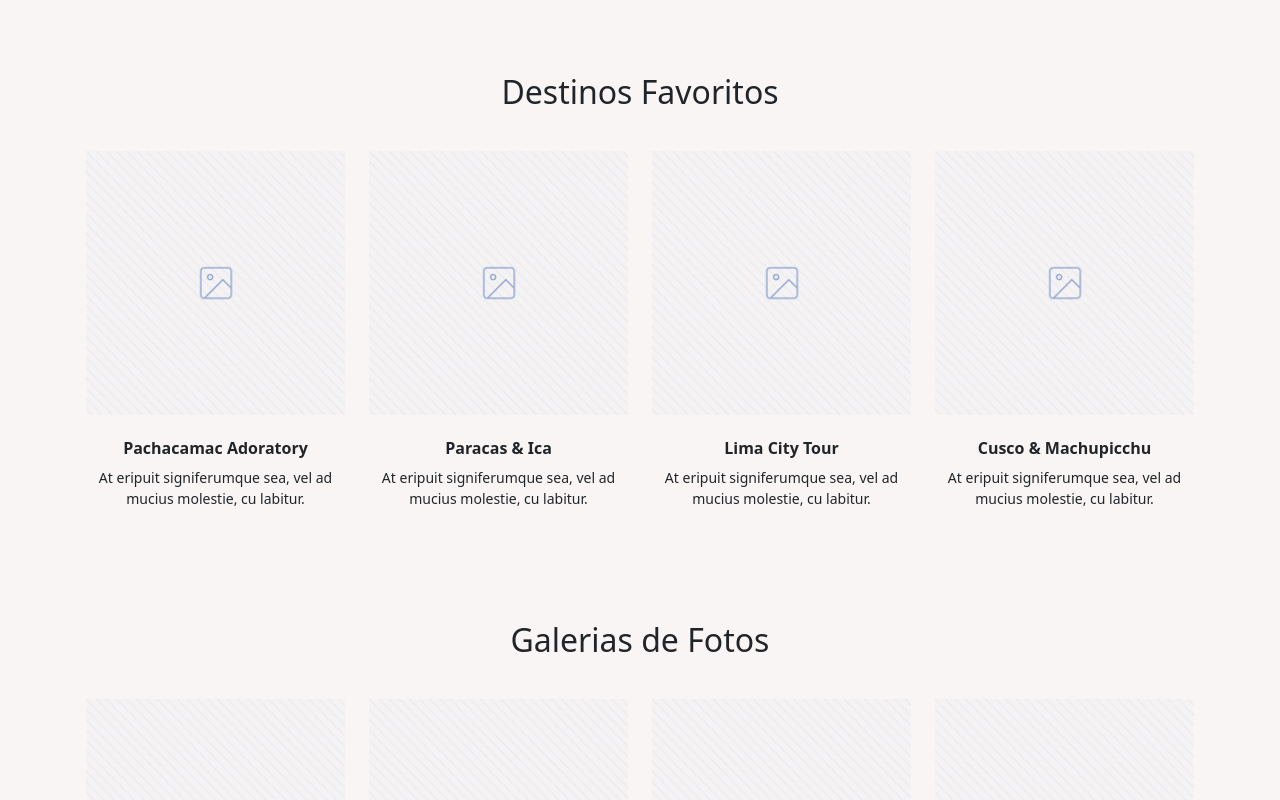
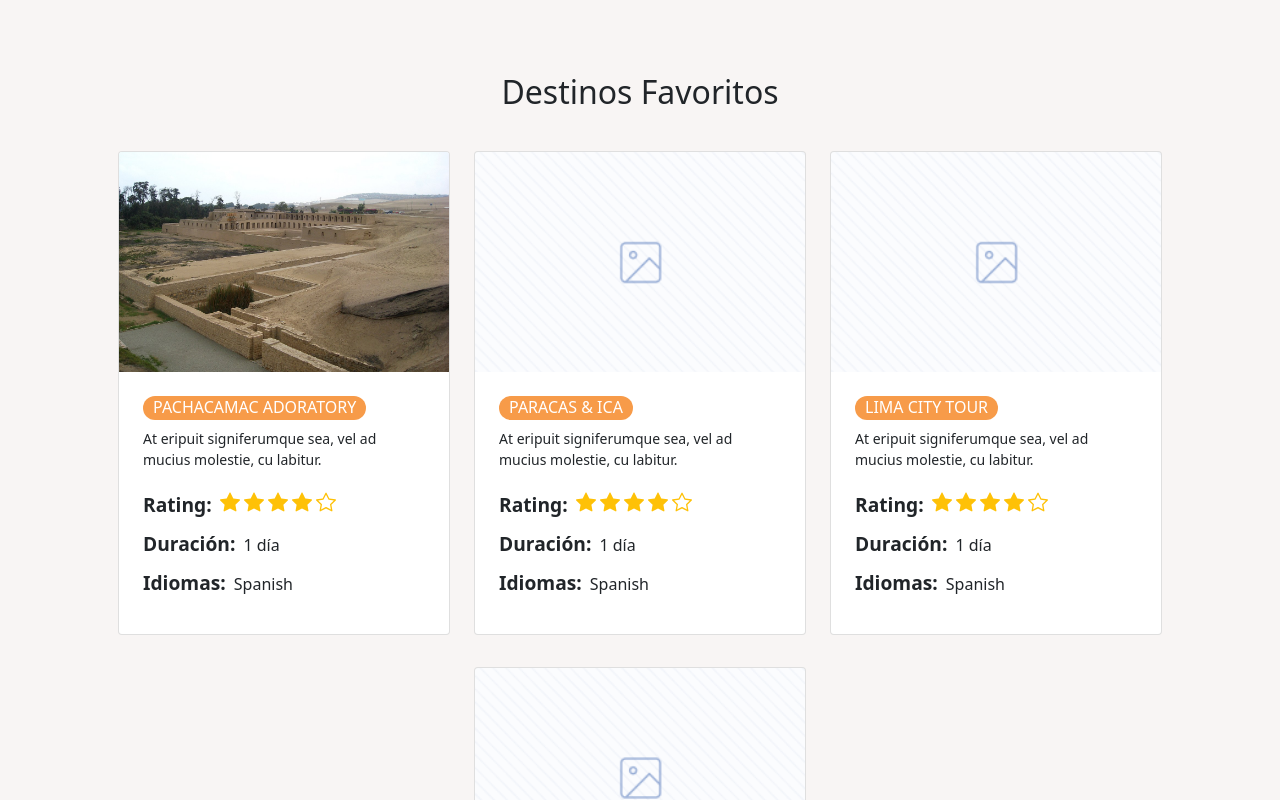
Before and after one commit to helio3197/magic-peru, a React (Create React App) app: page / in a window 1280 px wide. Shown: the part 1240-2040 px from the top of the page. Built offline with nearby package versions, Linux system fonts and the light colour scheme.

Commit message:
Update Favorites destenies section

```diff
--- a/src/App.scss
+++ b/src/App.scss
@@ -126,6 +126,31 @@ body {
   }
 }
 
+.destiny-card {
+  .card-title {
+    font-size: 1rem;
+    padding: 2px 10px;
+    text-transform: uppercase;
+    border-radius: 50px;
+    background-color: $primary;
+    width: fit-content;
+    color: white;
+  }
+
+  .card-text {
+    font-size: 0.875rem;
+  }
+
+  h4 {
+    font-size: 1.2rem;
+    font-weight: bold;
+  }
+
+  ul {
+    color: #fec107;
+  }
+}
+
 .review-carousel {
   .carousel-control-prev,
   .carousel-control-next {
--- a/src/components/Homepage/Destinies.js
+++ b/src/components/Homepage/Destinies.js
@@ -2,12 +2,14 @@ import PropTypes from 'prop-types';
 import Container from 'react-bootstrap/Container';
 import Row from 'react-bootstrap/Row';
 import Col from 'react-bootstrap/Col';
+import DestinyCard from './DestiniesCards/DestinyCard';
 import placeholderImg from '../../assets/destiny-placeholder.png';
+import pachaImg from '../../assets/lima/pachacamac/pacha-1.jpg';
 
 const Destinies = ({ id }) => {
   const destiniesItems = [
     {
-      image: placeholderImg,
+      image: pachaImg,
       title: 'Pachacamac Adoratory',
       description: 'At eripuit signiferumque sea, vel ad mucius molestie, cu labitur.',
       id: 'pachacamac-adoratory',
@@ -35,14 +37,17 @@ const Destinies = ({ id }) => {
   return (
     <Container as="section" className="headline mt-5" id={id}>
       <h2>Destinos Favoritos</h2>
-      <Row xs="1" md="2" lg="4" className="mt-3 px-sm-3 px-md-0">
+      <Row xs="1" className="mt-3 px-sm-3 px-md-0 justify-content-center">
         {destiniesItems.map((item) => (
-          <Col key={item.id} className="py-3">
-            <div className="mb-4">
-              <img src={item.image} alt={item.title} className="w-100" />
-            </div>
-            <h3 className="fs-6 text-center fw-bold mb-2">{item.title}</h3>
-            <p className="small text-center">{item.description}</p>
+          <Col key={item.id} className="py-3" style={{ maxWidth: '356px' }}>
+            <DestinyCard
+              image={item.image}
+              title={item.title}
+              description={item.description}
+              rating={4}
+              duration="1 día"
+              languages="Spanish"
+            />
           </Col>
         ))}
       </Row>
--- a/src/components/Homepage/DestiniesCards/DestinyCard.js
+++ b/src/components/Homepage/DestiniesCards/DestinyCard.js
@@ -1,9 +1,10 @@
 import PropTypes from 'prop-types';
 import Card from 'react-bootstrap/Card';
 import { BsStarFill, BsStar } from 'react-icons/bs';
+import placeholderImg from '../../../assets/placeholder-3-2.png';
 
 const DestinyCard = ({
-  image, name, description, rating, duration, languages,
+  image, title, description, rating, duration, languages,
 }) => {
   const printRating = (rating) => {
     let ratingCount;
@@ -18,47 +19,55 @@ const DestinyCard = ({
 
     const ratingArr = [];
 
-    for (let i = 0; i < ratingCount.length; i += 1) {
-      ratingArr.push(<li><BsStarFill /></li>);
+    for (let i = 0; i < ratingCount; i += 1) {
+      ratingArr.push(<li key={i}><BsStarFill /></li>);
     }
 
-    for (let i = 0; i < (5 - ratingCount.length); i += 1) {
-      ratingArr.push(<li><BsStar /></li>);
+    for (let i = 0; i < (5 - ratingCount); i += 1) {
+      ratingArr.push(<li key={ratingCount + i}><BsStar /></li>);
     }
 
     return (
-      <ul className="d-flex">
+      <ul className="d-flex list-unstyled m-0 gap-1 fs-5">
         {ratingArr}
       </ul>
     );
   };
 
   return (
-    <Card>
-      <Card.Img variant="top" src={image} />
-      <Card.Title>{name}</Card.Title>
-      <Card.Text>{description}</Card.Text>
-      <div>
-        <p>Rating:</p>
-        {printRating(rating)}
-      </div>
-      <p>
-        Duración:
-        {' '}
-        {duration}
-      </p>
-      <p>
-        Idiomas:
-        {' '}
-        {languages}
-      </p>
+    <Card className="destiny-card">
+      <Card.Img
+        variant="top"
+        src={image}
+        alt="Tour image"
+        style={{
+          objectFit: 'cover',
+          aspectRatio: '3/2',
+        }}
+      />
+      <Card.Body className="p-4">
+        <Card.Title as="h3">{title}</Card.Title>
+        <Card.Text>{description}</Card.Text>
+        <div className="d-flex gap-2 align-items-end mb-3">
+          <h4 className="m-0">Rating:</h4>
+          {printRating(rating)}
+        </div>
+        <h4 className="mb-3">
+          Duración:
+          <span className="fs-6 fw-normal ms-2">{duration}</span>
+        </h4>
+        <h4 className="mb-3">
+          Idiomas:
+          <span className="fs-6 fw-normal ms-2">{languages}</span>
+        </h4>
+      </Card.Body>
     </Card>
   );
 };
 
 DestinyCard.propTypes = {
   image: PropTypes.string,
-  name: PropTypes.string.isRequired,
+  title: PropTypes.string.isRequired,
   description: PropTypes.string.isRequired,
   rating: PropTypes.number.isRequired,
   duration: PropTypes.string.isRequired,
@@ -66,7 +75,7 @@ DestinyCard.propTypes = {
 };
 
 DestinyCard.defaultProps = {
-  image: '../../../assets/placeholder-3-2.png',
+  image: placeholderImg,
 };
 
 export default DestinyCard;
```
